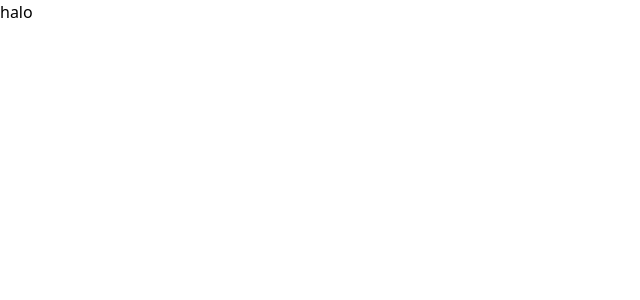
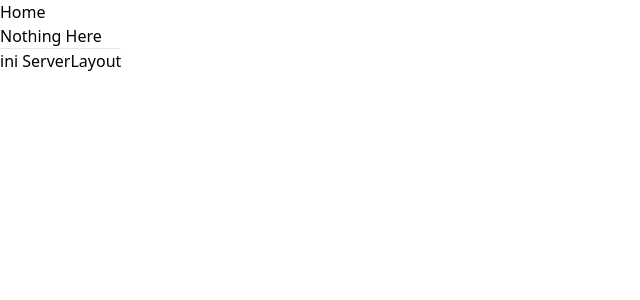
Before and after one commit to yuandahanif/discord-theme-portfolio, a React (Create React App) app: page / in a window 1280 px wide. Shown: the top 300 px of the page, without its empty margins (0-640 px from the left). Built offline with nearby package versions, Linux system fonts and the light colour scheme.

Commit message:
setup router

```diff
--- a/src/App.tsx
+++ b/src/App.tsx
@@ -1,8 +1,12 @@
-import React from "react";
+import Router from "router/router";
 import "./styles/App.css";
 
 function App() {
-  return <div className="App">halo</div>;
+  return (
+    <>
+      <Router />
+    </>
+  );
 }
 
 export default App;
--- a/src/index.tsx
+++ b/src/index.tsx
@@ -1,8 +1,8 @@
 import React from "react";
 import ReactDOM from "react-dom";
+import { BrowserRouter } from "react-router-dom";
 import App from "./App";
 import reportWebVitals from "./reportWebVitals";
-import { BrowserRouter } from "react-router-dom";
 
 ReactDOM.render(
   <React.StrictMode>
--- /dev/null
+++ b/src/layouts/layout.tsx
@@ -0,0 +1,26 @@
+import { Link, Outlet } from "react-router-dom";
+
+const Layout = () => {
+  return (
+    <>
+      <div className="w-full flex min-h-screen">
+        <main>
+          <nav>
+            <ul>
+              <li>
+                <Link to="/">Home</Link>
+              </li>
+              <li>
+                <Link to="/nothing-here">Nothing Here</Link>
+              </li>
+            </ul>
+          </nav>
+          <hr />
+          <Outlet />
+        </main>
+      </div>
+    </>
+  );
+};
+
+export default Layout;
--- /dev/null
+++ b/src/layouts/serverLayout.tsx
@@ -0,0 +1,15 @@
+import React from "react";
+import { Link } from "react-router-dom";
+
+const ServerLayout = () => {
+  return (
+    <>
+      <div>
+        ini ServerLayout
+        <nav></nav>
+      </div>
+    </>
+  );
+};
+
+export default ServerLayout;
--- /dev/null
+++ b/src/router/router.tsx
@@ -0,0 +1,29 @@
+import Layout from "layouts/layout";
+import Server from "layouts/serverLayout";
+import { Route, Routes } from "react-router-dom";
+
+interface Props {
+  children?: React.ReactNode;
+}
+
+const Router = () => {
+  return (
+    <>
+      <Routes>
+        <Route path="/" element={<Layout />}>
+          <Route index element={<Server />} />
+          <Route
+            path="*"
+            element={
+              <main style={{ padding: "1rem" }}>
+                <p>Oops! There's nothing here!</p>
+              </main>
+            }
+          />
+        </Route>
+      </Routes>
+    </>
+  );
+};
+
+export default Router;
```
